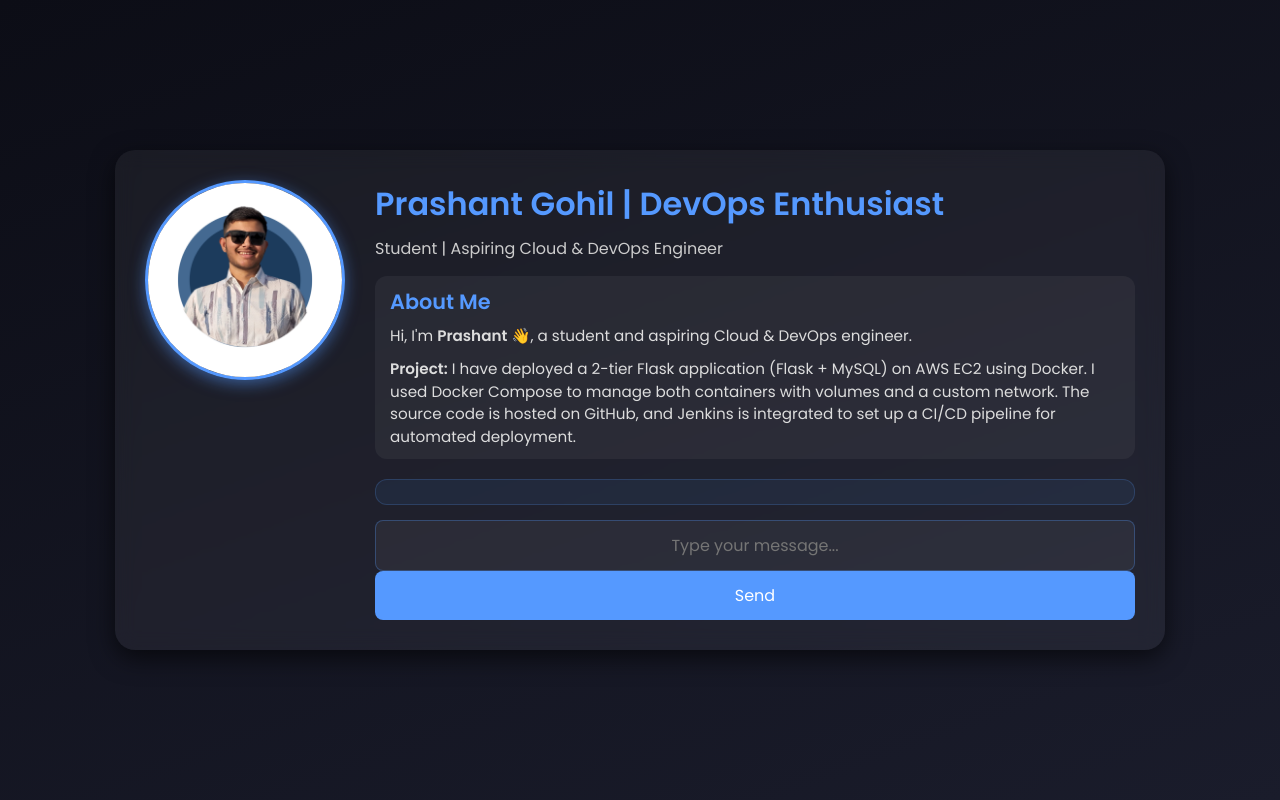
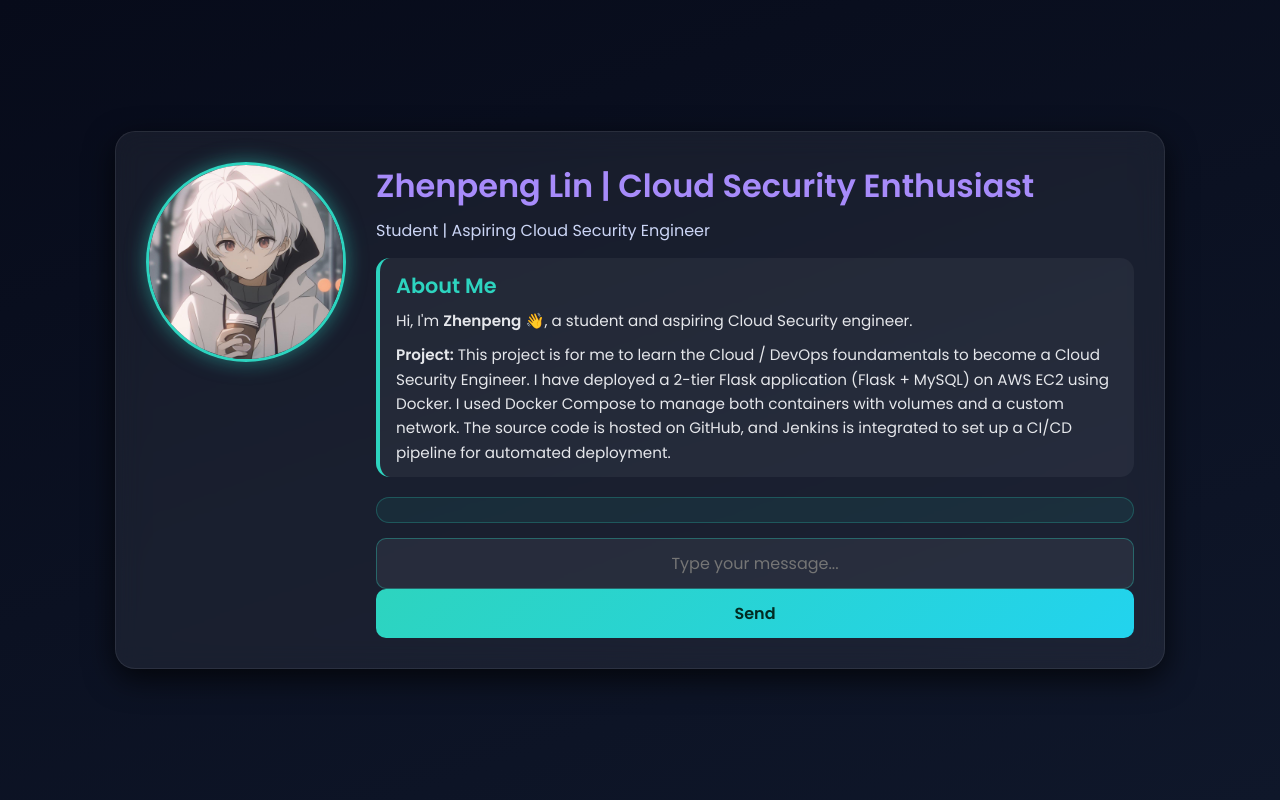
Before and after one commit to ZhenpengLin111/DevOps-Project-Two-Tier-Flask-App, a Flask app: page / in a window 1280 px wide. Run offline with Flask 2, Linux system fonts and the light colour scheme; data that the repository does not hold is empty; some libraries are stand-ins or nearby versions.

Commit message:
Updated index.html

```diff
--- a/templates/index.html
+++ b/templates/index.html
@@ -4,7 +4,7 @@
 <head>
     <meta charset="UTF-8">
     <meta name="viewport" content="width=device-width, initial-scale=1.0">
-    <title>Prashant | Flask App 🚀</title>
+    <title>Zhenpeng | Flask App 🚀</title>
     <style>
         @import url('https://fonts.googleapis.com/css2?family=Poppins:wght@300;400;600&display=swap');
 
@@ -16,8 +16,8 @@
         }
 
         body {
-            background: linear-gradient(160deg, #0C0D16, #1A1C2B);
-            color: #ffffff;
+            background: linear-gradient(160deg, #070b1a, #0f172a);
+            color: #f1f5f9;
             display: flex;
             justify-content: center;
             align-items: center;
@@ -25,20 +25,21 @@
             padding: 20px;
         }
 
-        /* Flex container for profile + content */
+        /* Glass container */
         .container {
             display: flex;
             flex-direction: row;
             max-width: 1050px;
             width: 100%;
             padding: 30px;
-            background: rgba(255, 255, 255, 0.05);
-            backdrop-filter: blur(10px);
+            background: rgba(255, 255, 255, 0.06);
+            backdrop-filter: blur(14px);
             border-radius: 20px;
-            box-shadow: 0 8px 24px rgba(0, 0, 0, 0.6);
+            box-shadow: 0 10px 30px rgba(0, 0, 0, 0.7);
+            border: 1px solid rgba(255, 255, 255, 0.08);
         }
 
-        /* Left side: profile photo */
+        /* Profile photo */
         .profile-photo {
             flex: 0 0 200px;
             margin-right: 30px;
@@ -47,99 +48,105 @@
         .profile-photo img {
             width: 100%;
             border-radius: 50%;
-            border: 3px solid #5599FF;
-            box-shadow: 0 4px 15px rgba(85, 153, 255, 0.5);
+            border: 3px solid #2dd4bf;
+            box-shadow: 0 0 20px rgba(45, 212, 191, 0.5);
         }
 
-        /* Right side: content */
+        /* Content */
         .content {
             flex: 1;
         }
 
+        /* Header */
         .header h1 {
             font-size: 2rem;
             font-weight: 600;
-            color: #5599FF;
+            color: #a78bfa;
             margin-bottom: 8px;
         }
 
         .header p {
             font-size: 1rem;
-            color: #ccc;
+            color: #cbd5f5;
             margin-bottom: 15px;
         }
 
+        /* About */
         .about {
             margin-bottom: 20px;
-            padding: 10px 15px;
-            border-radius: 12px;
+            padding: 12px 16px;
+            border-radius: 14px;
             background: rgba(255, 255, 255, 0.05);
+            border-left: 4px solid #2dd4bf;
         }
 
         .about h2 {
             font-size: 1.3rem;
-            color: #5599FF;
+            color: #2dd4bf;
             margin-bottom: 8px;
         }
 
         .about p {
             font-size: 0.95rem;
-            color: #ddd;
-            line-height: 1.5;
+            color: #e5e7eb;
+            line-height: 1.6;
         }
 
+        /* Messages */
         .messages {
             margin-bottom: 15px;
             padding: 12px;
-            background: rgba(85, 153, 255, 0.08);
-            border: 1px solid rgba(85, 153, 255, 0.2);
-            border-radius: 12px;
+            background: rgba(45, 212, 191, 0.08);
+            border: 1px solid rgba(45, 212, 191, 0.25);
+            border-radius: 14px;
             max-height: 200px;
             overflow-y: auto;
-            text-align: left;
         }
 
         .messages p {
-            padding: 8px;
-            background: rgba(255, 255, 255, 0.07);
-            border-radius: 8px;
+            padding: 8px 10px;
+            background: rgba(255, 255, 255, 0.08);
+            border-radius: 10px;
             margin-bottom: 6px;
             font-size: 0.95rem;
         }
 
+        /* Input */
         input[type="text"] {
             width: 100%;
             padding: 12px;
-            border: 1px solid rgba(85, 153, 255, 0.3);
-            background: rgba(255, 255, 255, 0.05);
+            border: 1px solid rgba(45, 212, 191, 0.35);
+            background: rgba(255, 255, 255, 0.06);
             color: #fff;
-            border-radius: 8px;
+            border-radius: 10px;
             font-size: 16px;
             transition: all 0.3s ease;
             text-align: center;
         }
 
         input[type="text"]:focus {
-            border-color: #5599FF;
-            box-shadow: 0 0 12px rgba(85, 153, 255, 0.6);
+            border-color: #2dd4bf;
+            box-shadow: 0 0 14px rgba(45, 212, 191, 0.6);
             outline: none;
         }
 
+        /* Button */
         input[type="submit"] {
             width: 100%;
             padding: 12px;
-            background: #5599FF;
-            color: #ffffff;
+            background: linear-gradient(135deg, #2dd4bf, #22d3ee);
+            color: #022c22;
             border: none;
-            border-radius: 8px;
+            border-radius: 10px;
             cursor: pointer;
             font-size: 16px;
+            font-weight: 600;
             transition: all 0.3s ease;
         }
 
         input[type="submit"]:hover {
-            background: #417ad6;
-            box-shadow: 0 0 15px rgba(85, 153, 255, 0.6);
+            background: linear-gradient(135deg, #22d3ee, #2dd4bf);
+            box-shadow: 0 0 18px rgba(45, 212, 191, 0.7);
             transform: translateY(-2px);
         }
 
@@ -153,39 +160,42 @@
             .profile-photo {
                 margin-right: 0;
                 margin-bottom: 20px;
-                flex: 0 0 auto;
             }
         }
     </style>
+
 </head>
 
 <body>
     <div class="container">
         <!-- Profile photo -->
         <div class="profile-photo">
-            <img src="1.png" alt="Prashant Photo">
+            <img src="Profile Picture.jpeg" alt="">
         </div>
 
         <!-- Content -->
         <div class="content">
             <div class="header">
-                <h1>Prashant Gohil | DevOps Enthusiast</h1>
-                <p>Student | Aspiring Cloud & DevOps Engineer</p>
+                <h1>Zhenpeng Lin | Cloud Security Enthusiast</h1>
+                <p>Student | Aspiring Cloud Security Engineer</p>
             </div>
 
             <div class="about">
                 <h2>About Me</h2>
-                <p>Hi, I'm <b>Prashant</b> 👋, a student and aspiring Cloud & DevOps engineer.</p>
+                <p>Hi, I'm <b>Zhenpeng</b> 👋, a student and aspiring Cloud Security engineer.</p>
                 <p style="margin-top:10px;">
-                    <b>Project:</b> I have deployed a 2-tier Flask application (Flask + MySQL) on AWS EC2 using Docker.
+                    <b>Project:</b> This project is for me to learn the Cloud / DevOps foundamentals to become a Cloud
+                    Security Engineer. I have deployed a 2-tier Flask application (Flask + MySQL) on AWS EC2 using
+                    Docker.
                     I used Docker Compose to manage both containers with volumes and a custom network.
-                    The source code is hosted on GitHub, and Jenkins is integrated to set up a CI/CD pipeline for automated deployment.
+                    The source code is hosted on GitHub, and Jenkins is integrated to set up a CI/CD pipeline for
+                    automated deployment.
                 </p>
             </div>
 
             <div class="messages">
                 {% for message in messages %}
-                    <p>{{ message[0] }}</p>
+                <p>{{ message[0] }}</p>
                 {% endfor %}
             </div>
 
@@ -198,8 +208,8 @@
 
     <script src="https://code.jquery.com/jquery-3.6.0.min.js"></script>
     <script>
-        $(document).ready(function() {
-            $("#messageForm").on("submit", function(event) {
+        $(document).ready(function () {
+            $("#messageForm").on("submit", function (event) {
                 event.preventDefault();
                 let messageInput = $("input[name='new_message']");
                 let message = messageInput.val().trim();
@@ -213,13 +223,13 @@
                     url: "/submit",
                     type: "POST",
                     data: { new_message: message },
-                    success: function(response) {
+                    success: function (response) {
                         if (response && response.message) {
                             $(".messages").append("<p>" + response.message + "</p>");
                             messageInput.val("");
                         }
                     },
-                    error: function(xhr, status, error) {
+                    error: function (xhr, status, error) {
                         console.error("AJAX Error:", status, error);
                     }
                 });
@@ -227,4 +237,5 @@
         });
     </script>
 </body>
+
 </html>
```
Also changed, not shown: templates/1.png (deleted), templates/Profile Picture.jpeg (added).
